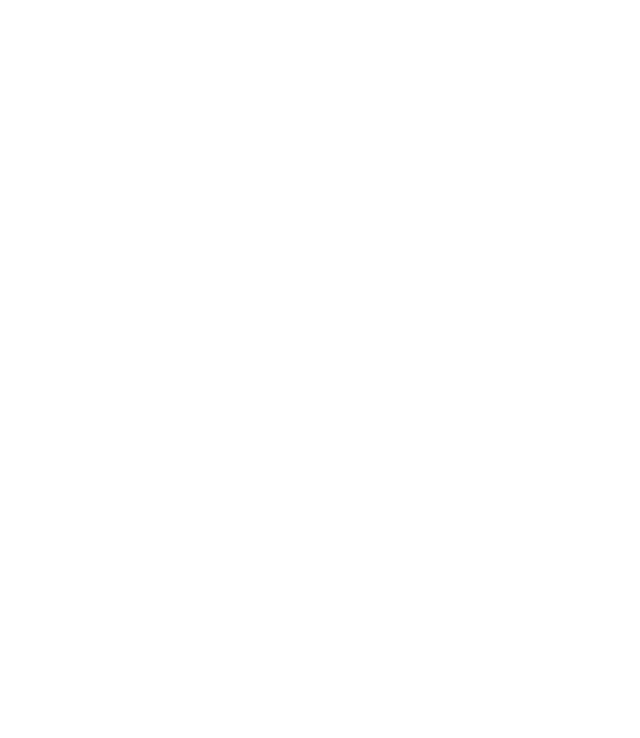
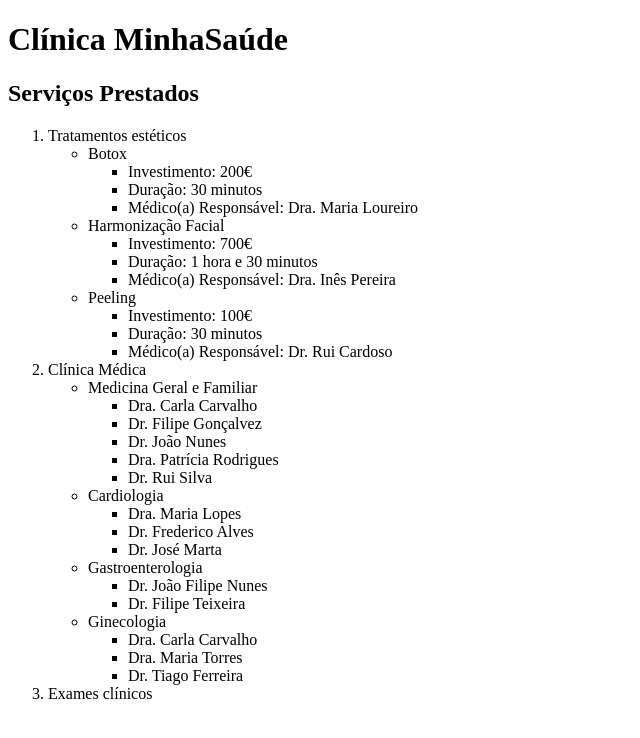
Before and after one commit to feliperosilva/HTML_Task1, a plain HTML site: page index.html in a window 1280 px wide. Shown: the whole page, without its empty margins (0-640 px from the left). Drawn offline with Linux system fonts and the light colour scheme.

Commit message:
Added h1 header and started ordered lists(services) with unordered lists as subcategories(details)

```diff
--- a/index.html
+++ b/index.html
@@ -3,9 +3,68 @@
 <head>
     <meta charset="UTF-8">
     <meta name="viewport" content="width=device-width, initial-scale=1.0">
-    <title>Lista de clientes</title>
+    <title>Lista de serviços</title>
 </head>
 <body>
 
+    <h1>Clínica MinhaSaúde</h1>
+
+    <h2>Serviços Prestados</h2>
+
+    <ol>
+        <li>Tratamentos estéticos</li>
+            <ul>
+                <li>Botox</li>
+                    <ul>
+                        <li>Investimento: 200€</li>
+                        <li>Duração: 30 minutos</li>
+                        <li>Médico(a) Responsável: Dra. Maria Loureiro</li>
+                    </ul>
+                <li>Harmonização Facial</li>
+                    <ul>
+                        <li>Investimento: 700€</li>
+                        <li>Duração: 1 hora e 30 minutos</li>
+                        <li>Médico(a) Responsável: Dra. Inês Pereira</li>
+                    </ul>
+                <li>Peeling</li>
+                    <ul>
+                        <li>Investimento: 100€</li>
+                        <li>Duração: 30 minutos</li>
+                        <li>Médico(a) Responsável: Dr. Rui Cardoso</li>
+                    </ul>
+            </ul>
+        <li>Clínica Médica</li>
+            <ul>
+                <li>Medicina Geral e Familiar</li>
+                    <ul>
+                        <li>Dra. Carla Carvalho</li>
+                        <li>Dr. Filipe Gonçalvez</li>
+                        <li>Dr. João Nunes</li>
+                        <li>Dra. Patrícia Rodrigues</li>
+                        <li>Dr. Rui Silva</li>
+                    </ul>
+                <li>Cardiologia</li>
+                    <ul>
+                        <li>Dra. Maria Lopes</li>
+                        <li>Dr. Frederico Alves</li>
+                        <li>Dr. José Marta</li>
+                    </ul>
+                <li>Gastroenterologia</li>
+                    <ul>
+                        <li>Dr. João Filipe Nunes</li>
+                        <li>Dr. Filipe Teixeira</li>
+                    </ul>
+                <li>Ginecologia</li>
+                    <ul>
+                        <li>Dra. Carla Carvalho</li>
+                        <li>Dra. Maria Torres</li>
+                        <li>Dr. Tiago Ferreira</li>
+                    </ul>
+            </ul>
+        <li>Exames clínicos</li>
+    </ol>
+
+
+
 </body>
 </html>
```
